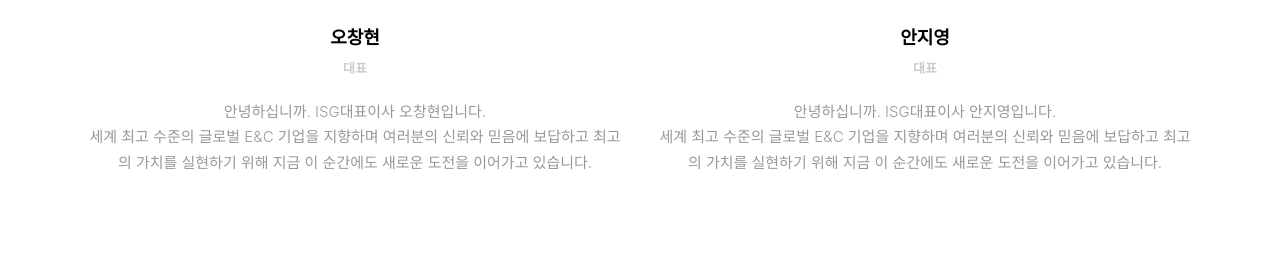
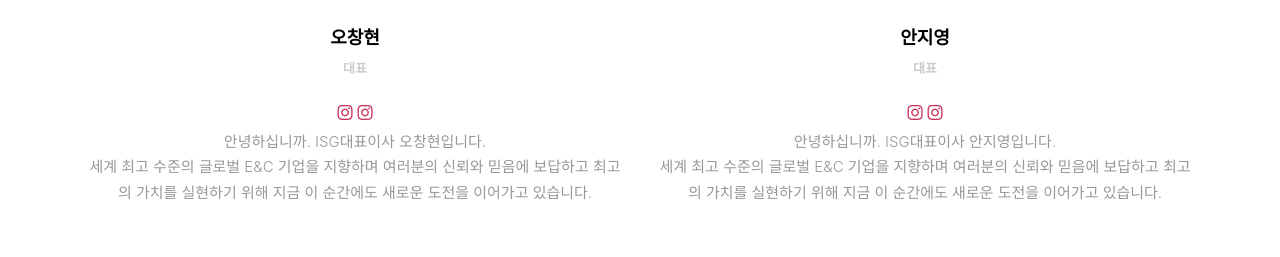
Before and after one commit to szkm/isg2, a plain HTML site: page index.html in a window 1280 px wide. Shown: the part 4975-5232 px from the top of the page. Drawn offline with Linux system fonts and the light colour scheme; files whose address does not match are found by name; a web font is replaced by a local one.

Commit message:
Update index.html

```diff
--- a/index.html
+++ b/index.html
@@ -17,7 +17,9 @@
   <link rel="stylesheet" href="css/owl.carousel.min.css">
   <link rel="stylesheet" href="css/owl.theme.default.min.css">
   <link rel="stylesheet" href="css/owl.theme.default.min.css">
-  <link rel="stylesheet" href="https://maxcdn.bootstrapcdn.com/font-awesome/4.7.0/css/font-awesome.min.css">
+  <link rel="stylesheet" href="https://maxcdn.bootstrapcdn.com/font-awesome/4.7.0/css/
+  font-awesome.min.css">
+
 
   <link rel="stylesheet" href="css/jquery.fancybox.min.css">
 
@@ -379,6 +381,8 @@
               <img src="images/person_1.jpg" alt="Image" class="img-fluid">
               <h3>오창현</h3>
               <p class="position">대표</p>
+              <a href="https://www.instagram.com/isg_sports_agency/"><span class="icon-instagram"></span></a></a>
+         <a href="https://www.instagram.com/sweetspot_gangnam/"><span class="icon-instagram"></span></a></a>
               <p>안녕하십니까. ISG대표이사 오창현입니다.<br>세계 최고 수준의 글로벌 E&C 기업을 지향하며 여러분의 신뢰와 믿음에 보답하고 최고의 가치를 실현하기 위해 지금 이 순간에도 새로운 도전을 이어가고 있습니다.</p>
             </div>
           </div>
@@ -387,6 +391,8 @@
               <img src="images/person_3.jpg" alt="Image" class="img-fluid">
               <h3>안지영</h3>
               <p class="position">대표</p>
+         <a href="https://www.instagram.com/isg_sports_agency/"><span class="icon-instagram"></span></a></a>
+         <a href="https://www.instagram.com/sweetspot_gangnam/"><span class="icon-instagram"></span></a></a>
               <p>안녕하십니까. ISG대표이사 안지영입니다.<br>세계 최고 수준의 글로벌 E&C 기업을 지향하며 여러분의 신뢰와 믿음에 보답하고 최고의 가치를 실현하기 위해 지금 이 순간에도 새로운 도전을 이어가고 있습니다.</p>
             </div>
           </div>
```
